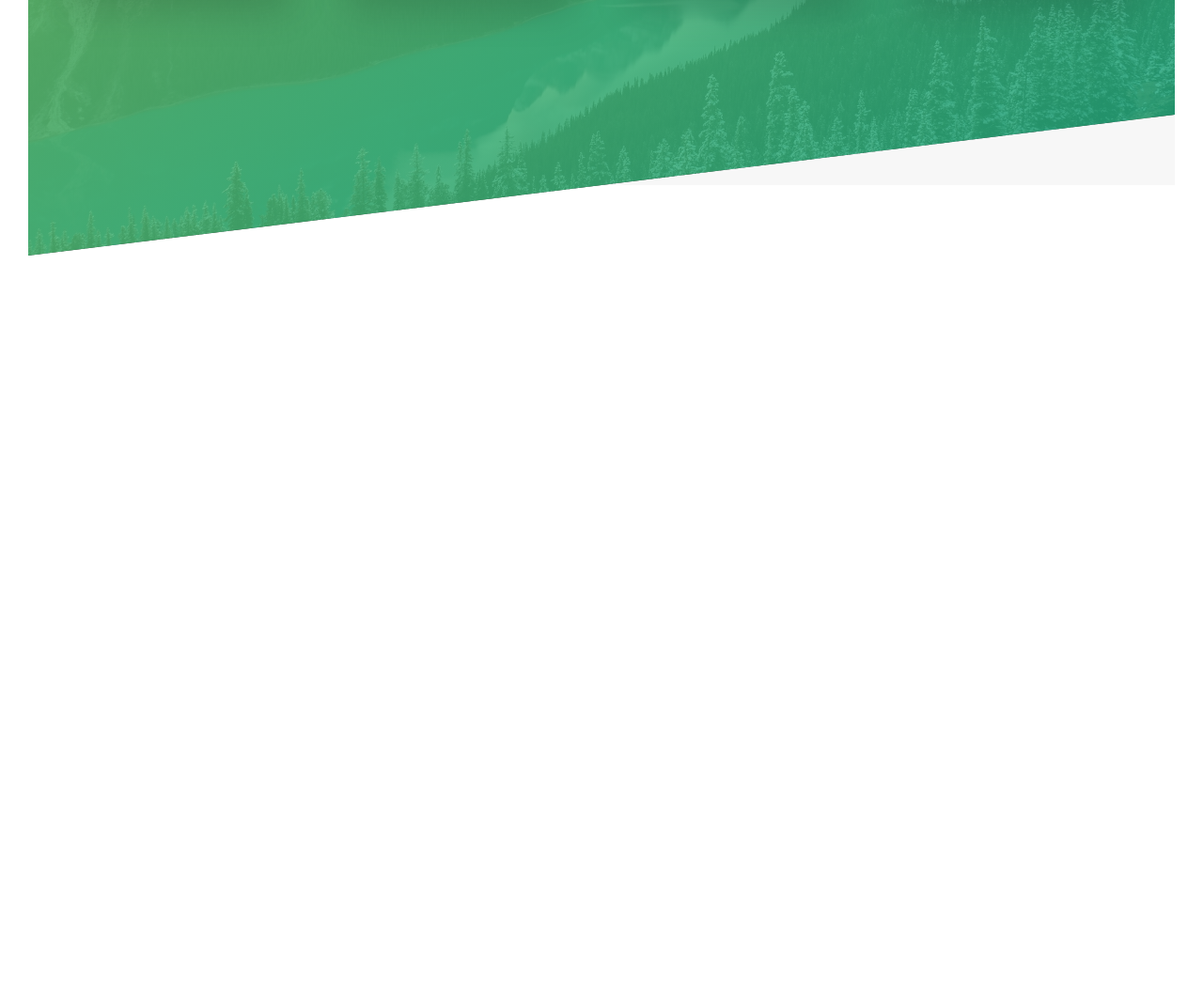
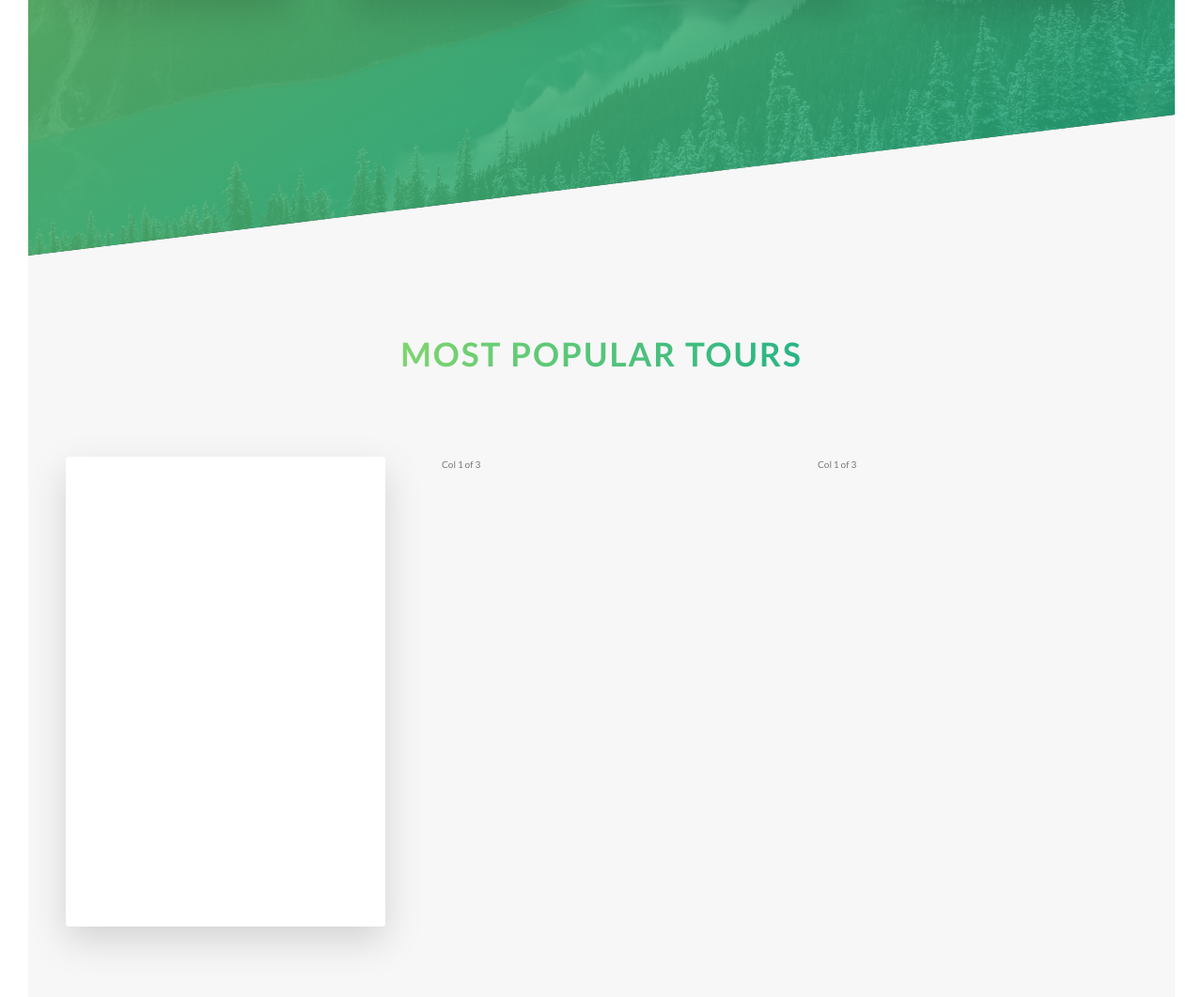
Before and after one commit to codecamjam/advanced-css-course, a website: page Natours/index.html in a window 1280 px wide. Shown: the part 1990-3051 px from the top of the page at 94% size. Before the commit the page ends 2262 px from the top, so only its background shows below. Drawn offline with Linux system fonts and the light colour scheme.

Commit message:
l39 building tour section part 1

```diff
--- a/Natours/index.html
+++ b/Natours/index.html
@@ -129,6 +129,24 @@
           </div>
         </div>
       </section>
+
+      <section class="section-tours">
+        <div class="u-center-text u-margin-bottom-big">
+          <h2 class="heading-secondary">Most popular tours</h2>
+        </div>
+        <div class="row">
+          <div class="col-1-of-3">
+            <div class="card">
+              <div class="card__side card__side--front">FRONT</div>
+              <div class="card__side card__side--back card__side--back-1">
+                BACK
+              </div>
+            </div>
+          </div>
+          <div class="col-1-of-3">Col 1 of 3</div>
+          <div class="col-1-of-3">Col 1 of 3</div>
+        </div>
+      </section>
     </main>
 
     <!-- <section class="grid-test">
--- a/Natours/sass/abstracts/_variables.scss
+++ b/Natours/sass/abstracts/_variables.scss
@@ -2,6 +2,12 @@
 $color-primary: #55c57a;
 $color-primary-light: #7ed56f;
 $color-primary-dark: #28b485;
+
+$color-secondary-light: #ffb900;
+$color-secondary-dark: #ff7730;
+
+$color-tertiary-light: #299844;
+$color-tertiary-dark: #5643fa;
 
 $color-grey-light: #f7f7f7;
 $color-grey-dark: #777;
--- /dev/null
+++ b/Natours/sass/components/_card.scss
@@ -0,0 +1,45 @@
+.card {
+  perspective: 150rem;
+  -moz-perspective: 150rem;
+  position: relative;
+  height: 50rem;
+
+  &__side {
+    color: white;
+    font-size: 2rem;
+    height: 50rem;
+    transition: all 0.8s ease;
+    position: absolute;
+    top: 0;
+    left: 0;
+    width: 100%;
+    backface-visibility: hidden;
+    border-radius: 3px;
+    box-shadow: 0 1.5rem 4rem rgba($color-black, 0.15);
+
+    &--front {
+      background-color: $color-white;
+    }
+
+    &--back {
+      background-color: green;
+      transform: rotateY(180deg);
+
+      &-1 {
+        background-image: linear-gradient(
+          to right bottom,
+          $color-secondary-light,
+          $color-secondary-dark
+        );
+      }
+    }
+  }
+
+  &:hover &__side--front {
+    transform: rotateY(180deg);
+  }
+
+  &:hover &__side--back {
+    transform: rotateY(0);
+  }
+}
--- a/Natours/sass/layout/_main.scss
+++ b/Natours/sass/layout/_main.scss
@@ -1,3 +1,3 @@
 .main {
-  background-color: #f7f7f7;
+  background-color: $color-grey-light;
 }
--- a/Natours/sass/main.scss
+++ b/Natours/sass/main.scss
@@ -8,6 +8,7 @@
 @import "base/utilities";
 
 @import "components/button";
+@import "components/card";
 @import "components/composition";
 @import "components/feature-box";
 
--- a/Natours/sass/pages/_home.scss
+++ b/Natours/sass/pages/_home.scss
@@ -20,3 +20,9 @@
     transform: skewY(7deg);
   }
 }
+
+.section-tours {
+  background-color: $color-grey-light;
+  padding: 25rem 0 50rem;
+  margin-top: -10rem;
+}
```
Also changed, not shown: Natours/css/style.comp.css.
